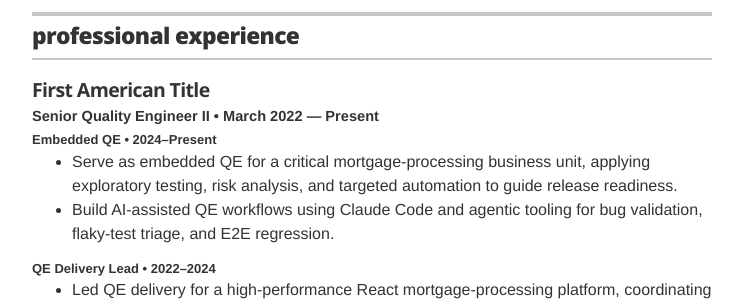
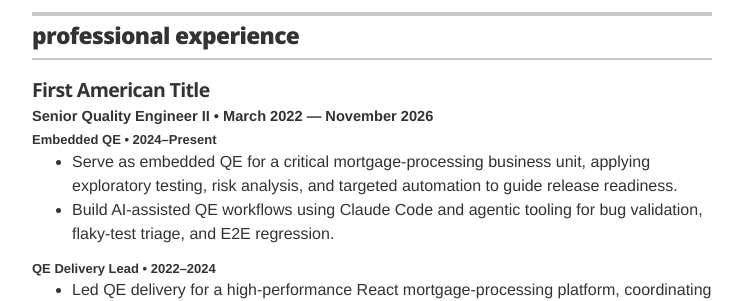
Before and after one commit to rharmaning/rharmaning.github.io, a Jekyll site: the page built from index.html, in a window 1280 px wide and 900 px high, scrolled down 833 px. Shown: the part 152-453 px from the top of the window, without its empty margins (268-1011 px from the left). Built offline with Jekyll 4.4.1, drawn with Linux system fonts in a browser that asks for light colours.

Commit message:
Update employment end date

```diff
--- a/_layouts/resume.html
+++ b/_layouts/resume.html
@@ -89,7 +89,7 @@
         >
           <h3 class="resume-item-title" itemprop="name">First American Title</h3>
           <h4 class="resume-item-details" itemprop="description">
-            Senior Quality Engineer II &bull; March 2022 &mdash; Present
+            Senior Quality Engineer II &bull; March 2022 &mdash; November 2026
           </h4>
 
           <h5 class="resume-scope-title">Embedded QE &bull; 2024&ndash;Present</h5>
```
